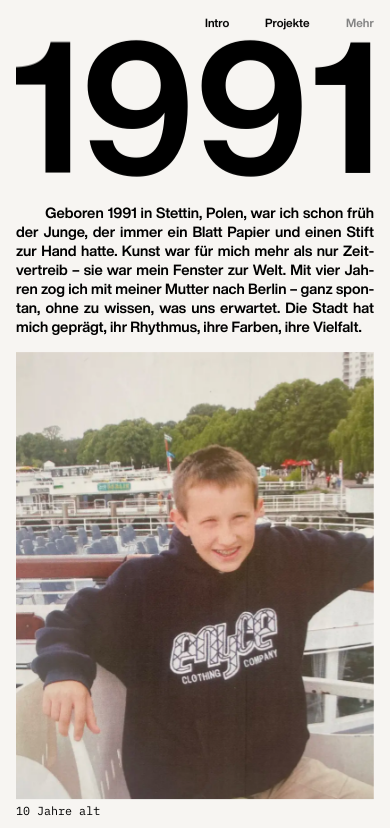
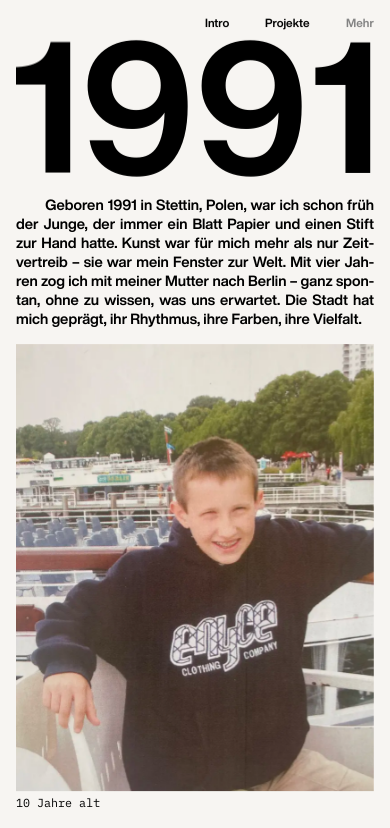
Before and after one commit to darko-img/portfolio_darek, a SvelteKit app: page /mehr in a window 390 px wide. Shown: the top 828 px of the page. Built offline with nearby package versions, Linux system fonts and the light colour scheme.

Commit message:
loader fix 12

```diff
--- a/src/routes/mehr/+page.svelte
+++ b/src/routes/mehr/+page.svelte
@@ -283,6 +283,9 @@ figcaption {
   .letter {
   font-size: 49vw;
   }
+  .about {
+  gap: 1rem;
+  }
   .about p {
   font-size: 2.5vw;
   line-height: 1.3;
```
